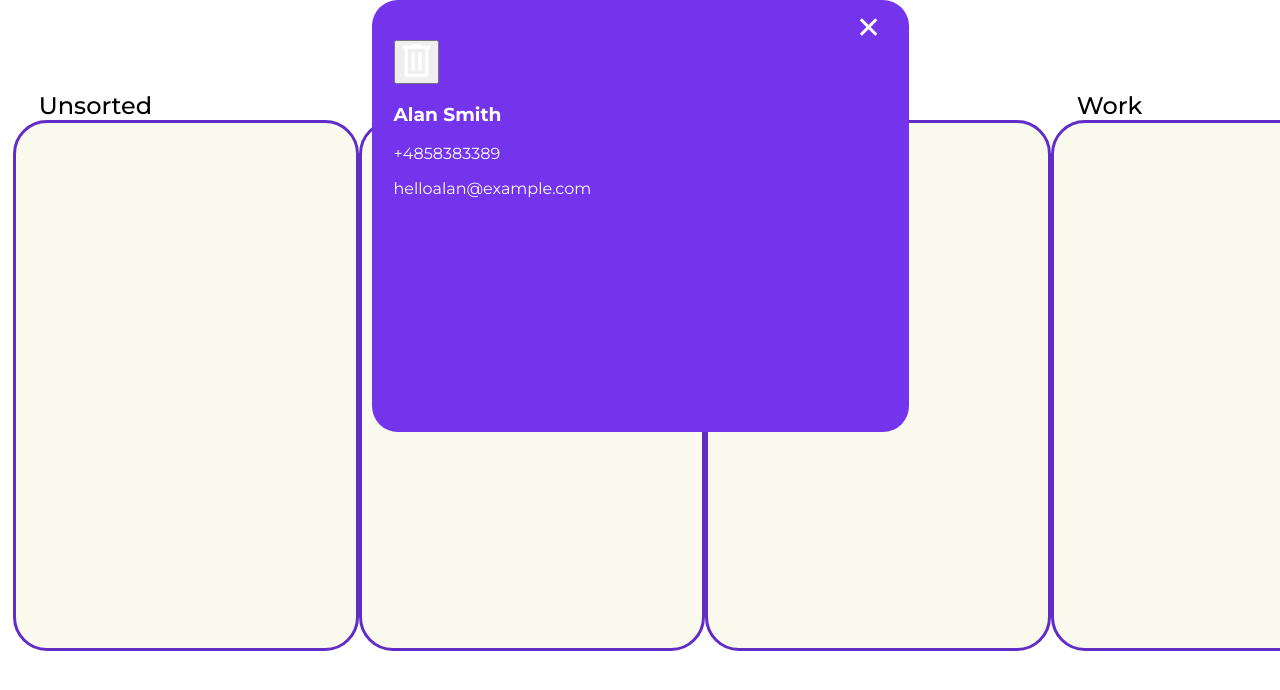
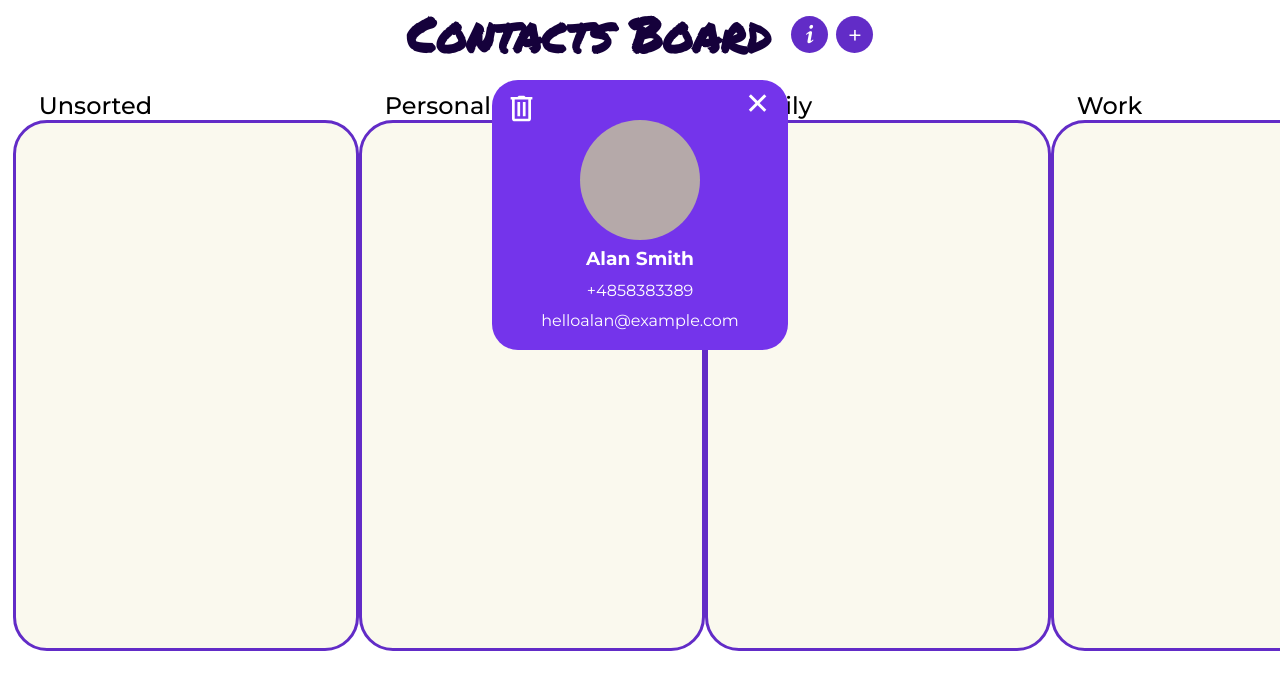
Before and after one commit to Ave-Mari/Contacts-Board, a React (Vite) app: page / in a window 1280 px wide. Shown: the top 690 px of the page. Built offline with nearby package versions, Linux system fonts and the light colour scheme.

Commit message:
add style for popup 'contact-more' view

```diff
--- a/src/components/Popup/Popup.styles.js
+++ b/src/components/Popup/Popup.styles.js
@@ -2,8 +2,9 @@ import styled from 'styled-components';
 
 export const Block = styled.div`
     position: absolute;
-    width: ${props => props.view === 'create-contact' || 'info' ? '493px' : props => props.view === 'contact-more' ? '391px' : null};
-    height: ${props => props.view === 'create-contact' ? '455px' : props => props.view === 'contact-more' || 'info' ? '352px' : null};
+    top: 10%;
+    width: ${props => props.view === 'create-contact' ? '493px' : props => props.view === 'contact-more' ? '252px' : props => props.view === 'info' ? '432px' : null};
+    height: ${props => props.view === 'create-contact' ? '455px' : props => props.view === 'info' ? '149px' : props => props.view === 'contact-more' ? '190px' : null};
     padding: 40px 22px;
     color: #fff;
     border-radius: 26px;
@@ -131,6 +132,48 @@ export const Block = styled.div`
       }
     }
 
+    ///////Contact More
+
+    .contact-more-content {
+      display: flex;
+      flex-direction: column;
+      align-items: center;
+    }
+    .image {
+      background: #b5a9a9;
+      width: 120px;
+      height: 120px;
+      border-radius: 50%;
+    }
+
+    .name, .phone, .email{
+      margin-top: 0px;
+    }
+
+    .name, .phone, .email{
+      margin-bottom: 11px;
+    }
+
+    .image {
+      margin-bottom: 7px;
+    }
+
+    .delete {
+      background: none;
+      border: none;
+      position: absolute;
+      top: 5%;
+      left: 4%;
+    }
+
+    .delete-img {
+      width: 23px;
+    }
+
+
+
+
+
 
 
 `
```
